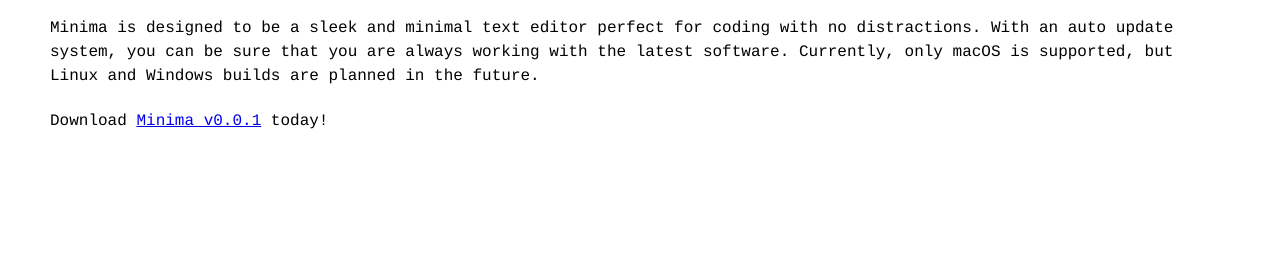
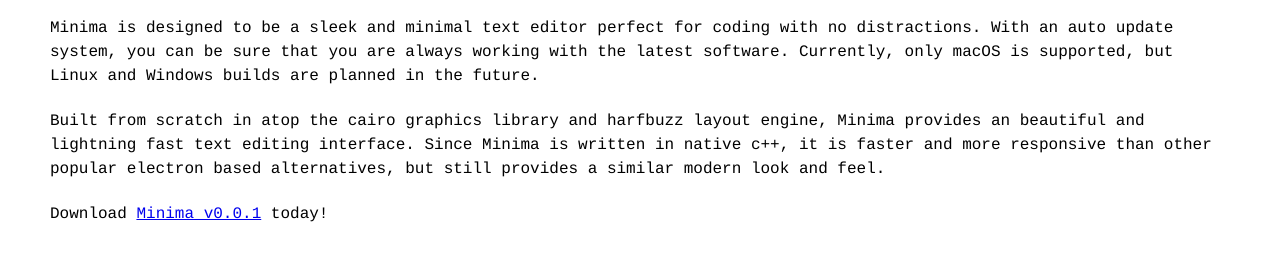
Before and after one commit to thomasbarrett/Minima, a plain HTML site: page docs/index.html in a window 1280 px wide. Shown: the part 68-328 px from the top of the page. Drawn offline with Linux system fonts and the light colour scheme.

Commit message:
Updated website

```diff
--- a/docs/index.html
+++ b/docs/index.html
@@ -42,6 +42,12 @@
         Currently, only macOS is supported, but Linux and Windows builds are planned in the future.
     </p>
     <p>
+        Built from scratch in atop the cairo graphics library and harfbuzz layout engine, Minima provides an
+        beautiful and lightning fast text editing interface. Since Minima is written in native c++, it is faster
+        and more responsive than other popular electron based alternatives, but still provides a similar modern
+        look and feel.
+    </p>
+    <p>
         Download <a href="https://s3.amazonaws.com/com.thomasbarrett.minima/minima.app.zip">Minima v0.0.1</a> today!
     </p>
 </body>
```
